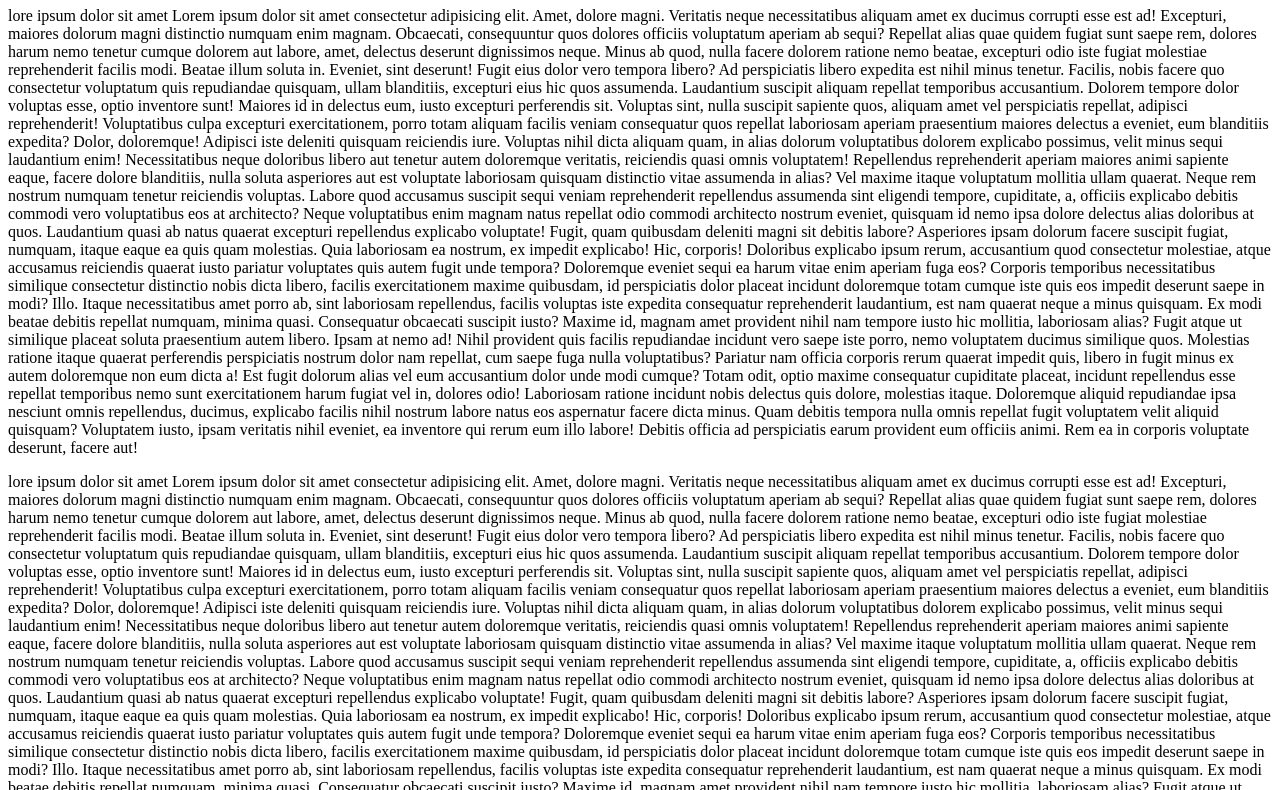
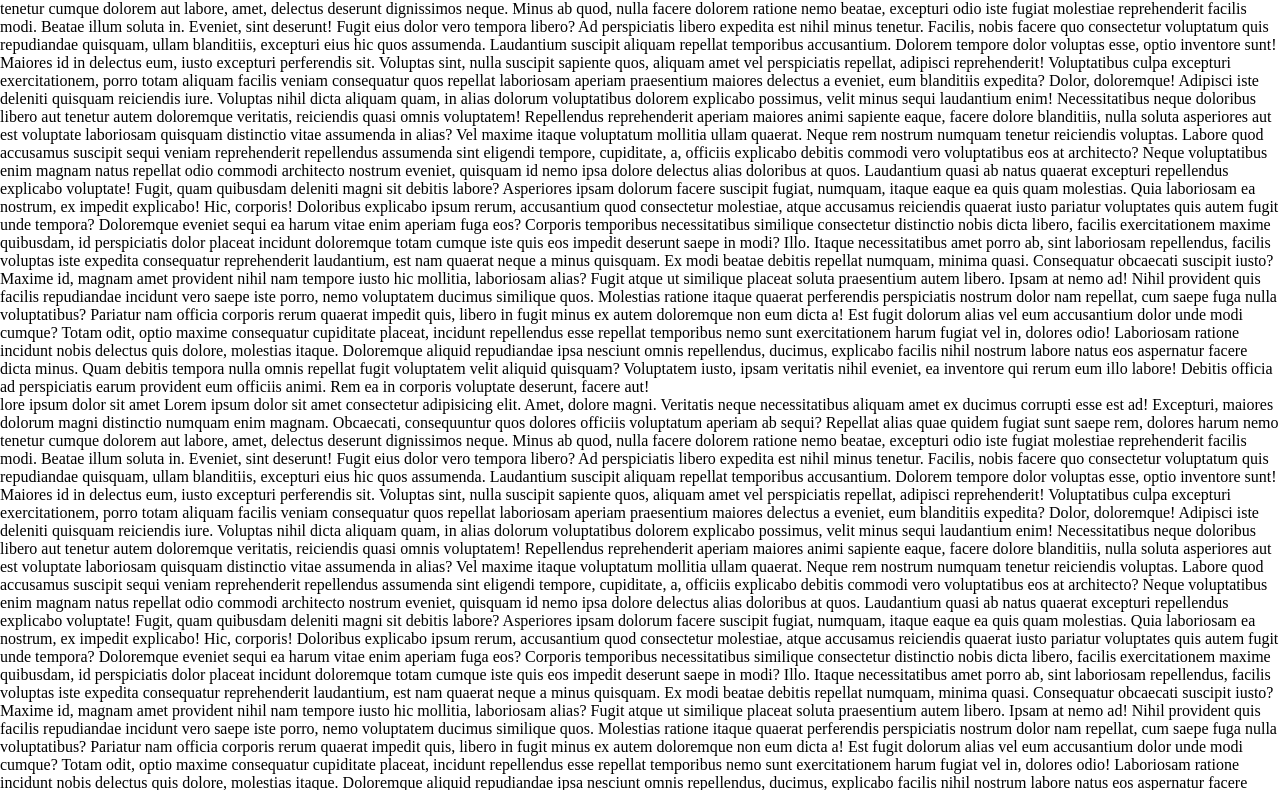
Before and after one commit to tiwari-iisindia/demo1, a plain HTML site: page index.html in a window 1280 px wide. Shown: the part 73-863 px from the top of the page. Drawn offline with Linux system fonts and the light colour scheme.

Commit message:
add css file

```diff
--- /dev/null
+++ b/css/style.css
@@ -0,0 +1,4 @@
+body, * {
+    margin: 0;
+    padding: 0;
+}
--- a/index.html
+++ b/index.html
@@ -4,6 +4,7 @@
     <meta charset="UTF-8">
     <meta name="viewport" content="width=device-width, initial-scale=1.0">
     <title>Document</title>
+    <link rel="stylesheet" href="css/style.css">
 </head>
 <body>
 
```
